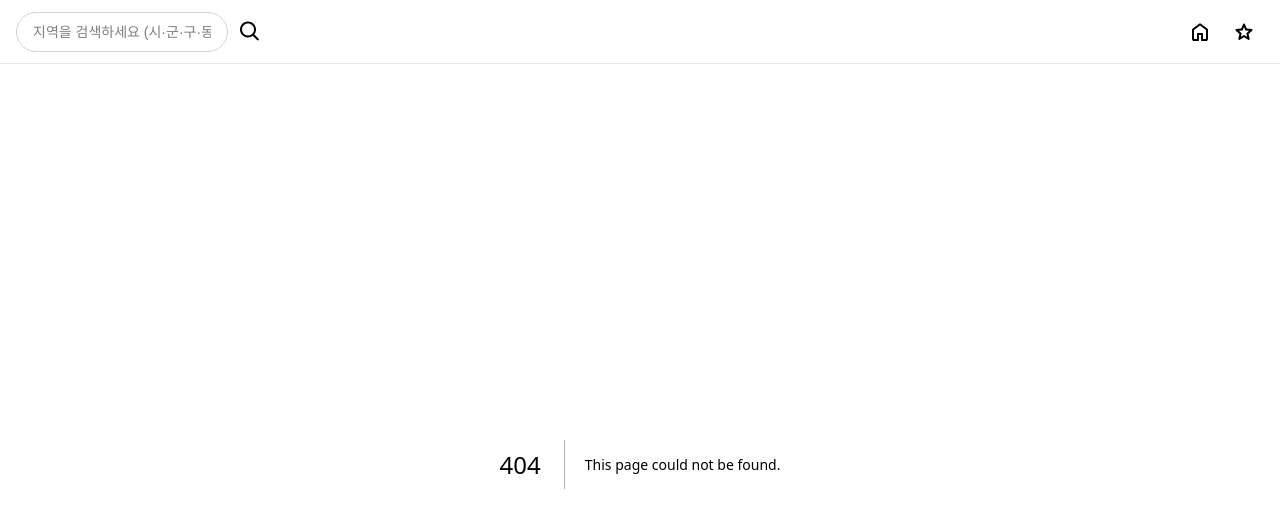
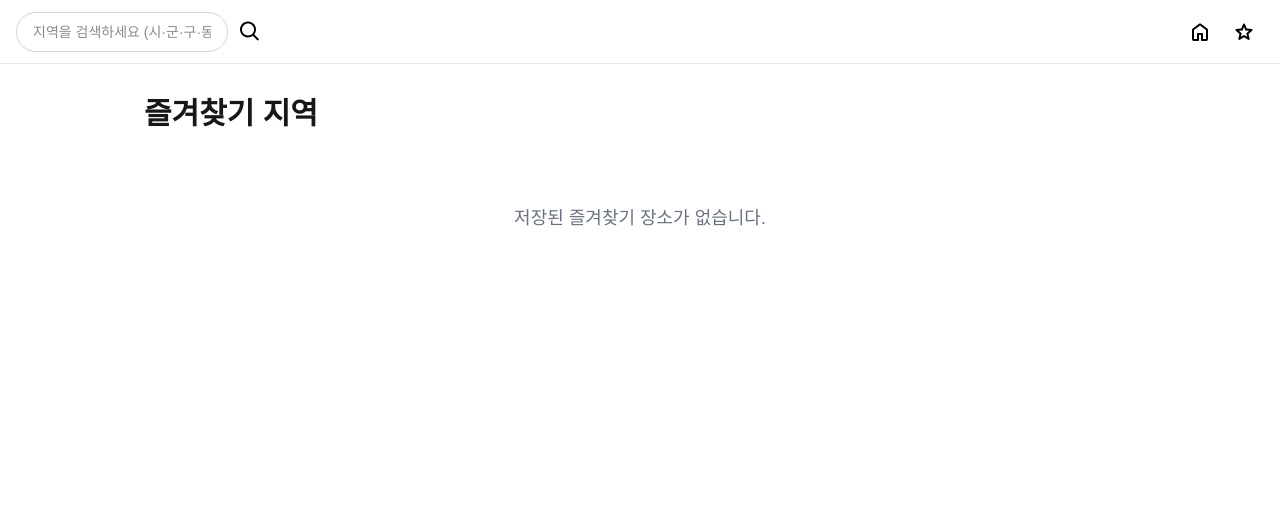
Before and after one commit to junghongseop/weather-app, a Next.js app: page /bookmarks in a window 1280 px wide. Before the commit this address had no page. Shown: the top 528 px of the page. Built offline with nearby package versions, Linux system fonts and the light colour scheme.

Commit message:
feat: 북마크 페이지및 widgets 개발

```diff
--- /dev/null
+++ b/src/app/bookmarks/page.tsx
@@ -0,0 +1,7 @@
+import { BookmarkWeatherListWidget } from '@/widgets';
+
+const Bookmarks = () => {
+  return <BookmarkWeatherListWidget />;
+};
+
+export default Bookmarks;
--- /dev/null
+++ b/src/widgets/bookmark-weather-list/ui.tsx
@@ -0,0 +1,15 @@
+'use client';
+
+import { BookmarkList } from '@/features/bookmark-location';
+
+const BookmarkWeatherListWidget = () => {
+  return (
+    <section className="mx-auto max-w-5xl px-4 py-8">
+      <h2 className="mb-6 text-3xl font-semibold">즐겨찾기 지역</h2>
+
+      <BookmarkList />
+    </section>
+  );
+};
+
+export default BookmarkWeatherListWidget;
```
